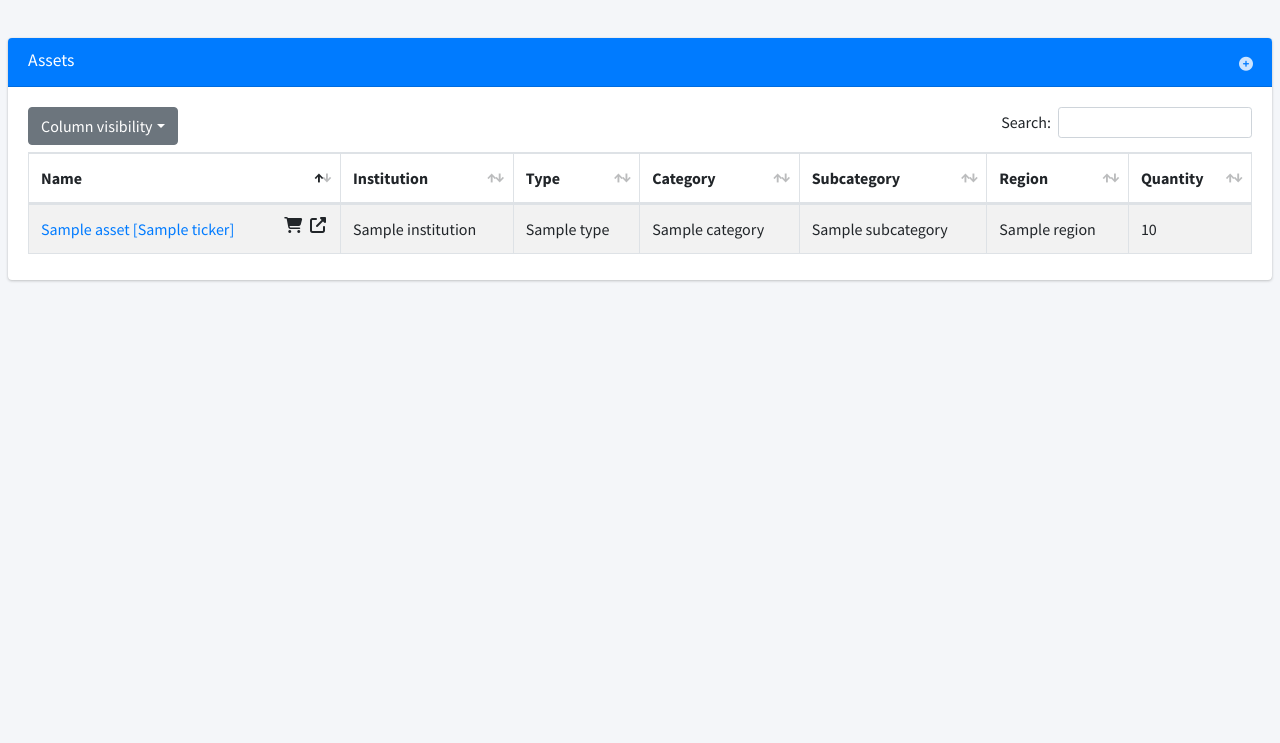
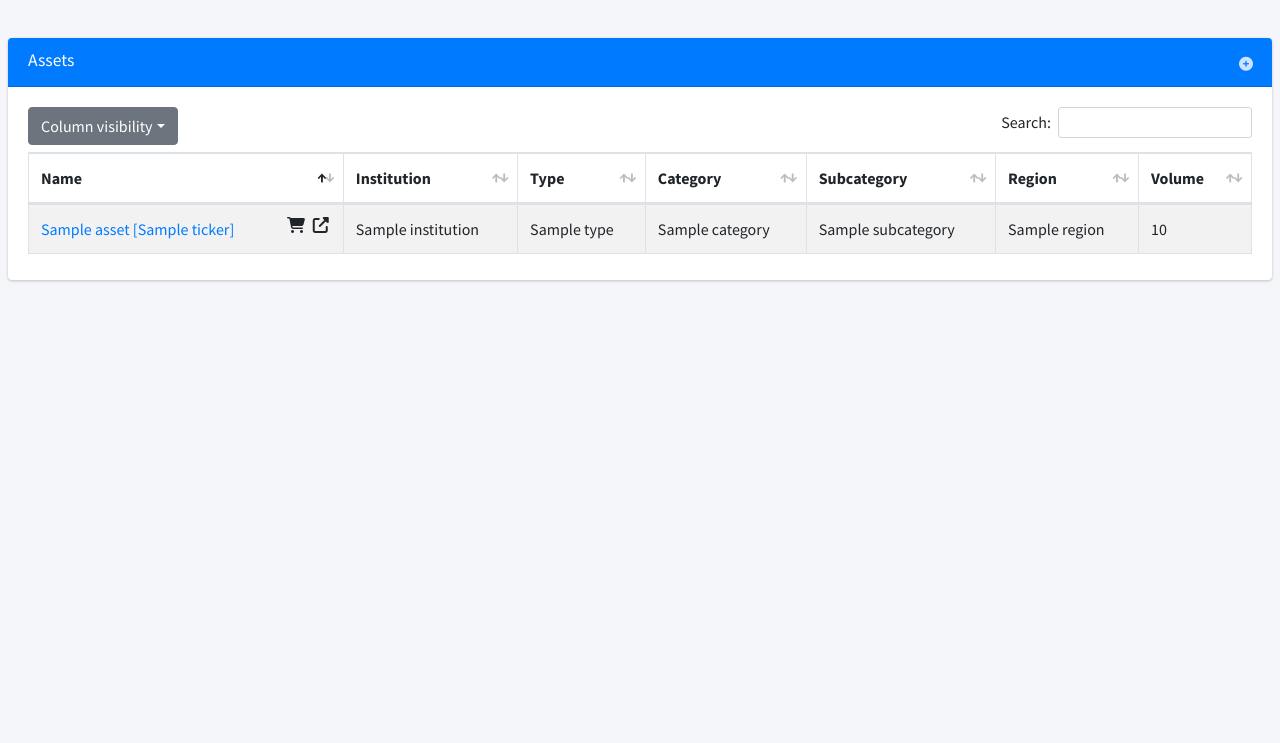
Before and after one commit to kpk-pl/wallet, a Python web app: template web-gui/flaskr/apps/assets/templates/assets/list.html in a window 1280 px wide. Shown: the part 57-800 px from the top of the page. Run offline with Jinja, Linux system fonts and the light colour scheme; the template is opened without the code that fills it: most values are stand-ins (such as "Sample title", 1, 10 or a date in 2020); some libraries are stand-ins or nearby versions.

Commit message:
Update some column headers

```diff
--- a/web-gui/flaskr/apps/assets/templates/assets/item.html
+++ b/web-gui/flaskr/apps/assets/templates/assets/item.html
@@ -165,9 +165,9 @@
               {{ asset._holdingDays }} days
               {%- endif -%}
             </dd>
-            <dt class="col-sm-6">Current quantity</dt>
+            <dt class="col-sm-6">Volume</dt>
             <dd class="col-sm-6">{{ asset.finalQuantity if asset.finalQuantity else 0 }}</dd>
-            <dt class="col-sm-6">Average price</dt>
+            <dt class="col-sm-6">Average open price</dt>
             <dd class="col-sm-6">
               {%- if asset.finalQuantity and asset.finalQuantity > 0 -%}
               {{ asset._averagePrice | round(2) }} {{ asset.currency }}
--- a/web-gui/flaskr/apps/assets/templates/assets/list.html
+++ b/web-gui/flaskr/apps/assets/templates/assets/list.html
@@ -58,7 +58,7 @@
                 <th>Category</th>
                 <th>Subcategory</th>
                 <th>Region</th>
-                <th>Quantity</th>
+                <th>Volume</th>
               </tr>
             </thead>
             <tbody>
@@ -84,7 +84,7 @@
                 <td data-title="Category">{{ asset.category }}</td>
                 <td data-title="Subcategory">{{ asset.subcategory if asset.subcategory else "" }}</td>
                 <td data-title="Region">{{ asset.region }}</td>
-                <td data-title="Quantity">{{ asset.finalQuantity or 0 }}</td>
+                <td data-title="Volume">{{ asset.finalQuantity or 0 }}</td>
               </tr>
               {% endfor %}
             </tbody>
--- a/web-gui/flaskr/apps/pricing/templates/pricing/index_pricing.html
+++ b/web-gui/flaskr/apps/pricing/templates/pricing/index_pricing.html
@@ -45,6 +45,7 @@
                 <th>Name</th>
                 <th>Unit</th>
                 <th>Last quote</th>
+                <th>Last update</th>
               </tr>
             </thead>
             <tbody>
@@ -62,6 +63,11 @@
                   {{ source.lastQuote.quote }} {{ source.unit }}
                   {%- endif %}
                 </td>
+                <td data-title="Last update">
+                  {%- if source.lastQuote %}
+                  {{ source.lastQuote.timestamp }}
+                  {%- endif %}
+                </td>
               </tr>
               {% endfor %}
             </tbody>
--- a/web-gui/flaskr/apps/wallet/templates/wallet/index.html
+++ b/web-gui/flaskr/apps/wallet/templates/wallet/index.html
@@ -48,7 +48,7 @@
         { "type": "string", "targets": [0, 1, 2, 3] },
         { "type": "num-fmt", "targets": [4, 5, 6, 7, 8, 9] },
         { "orderable": false, "targets": [] },
-        { "visible": false, "targets": [1, 3] },
+        { "visible": false, "targets": [3, 4] },
       ],
     }).buttons().container().appendTo("#openAssets_wrapper .col-md-6:eq(0)");
   });
@@ -278,7 +278,7 @@
                 <th>Investment <span class="smaller">[PLN]</span></th>
                 <th>Value <span class="smaller">[PLN]</span></th>
                 <th>Share</th>
-                <th>Holding return</th>
+                <th>Net P/L</th>
               </tr>
             </thead>
             <tbody>
```
